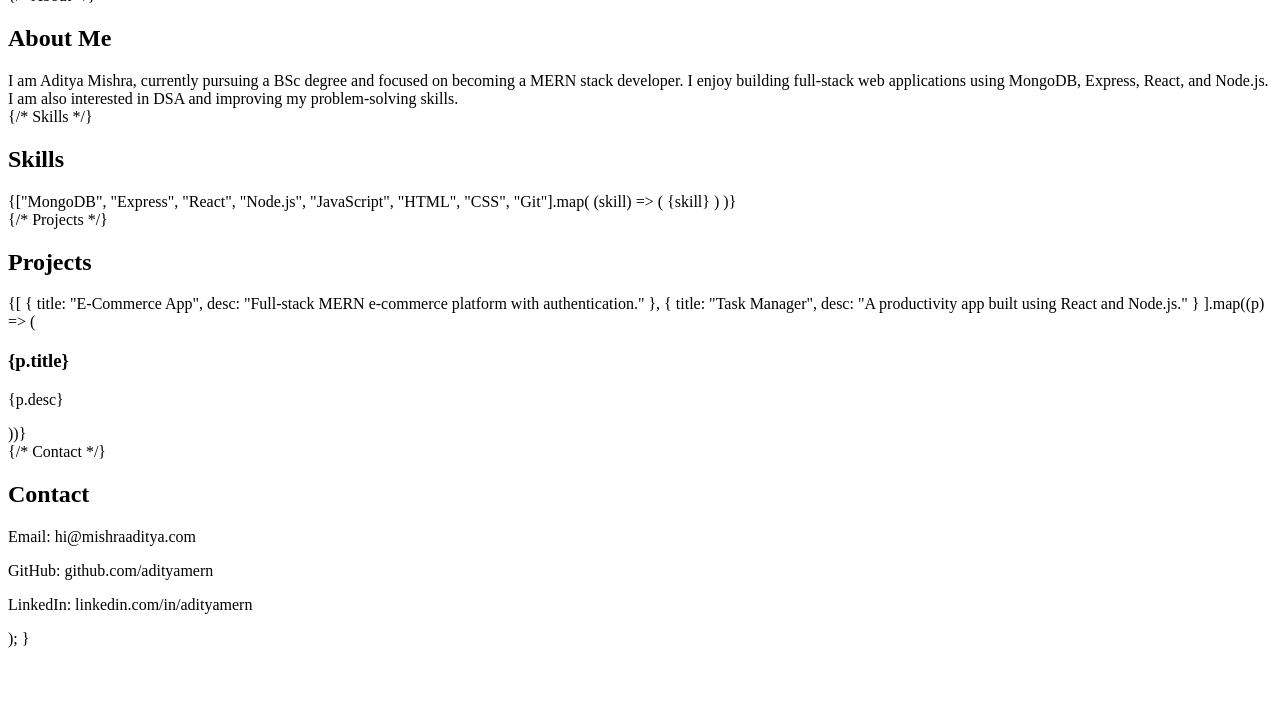
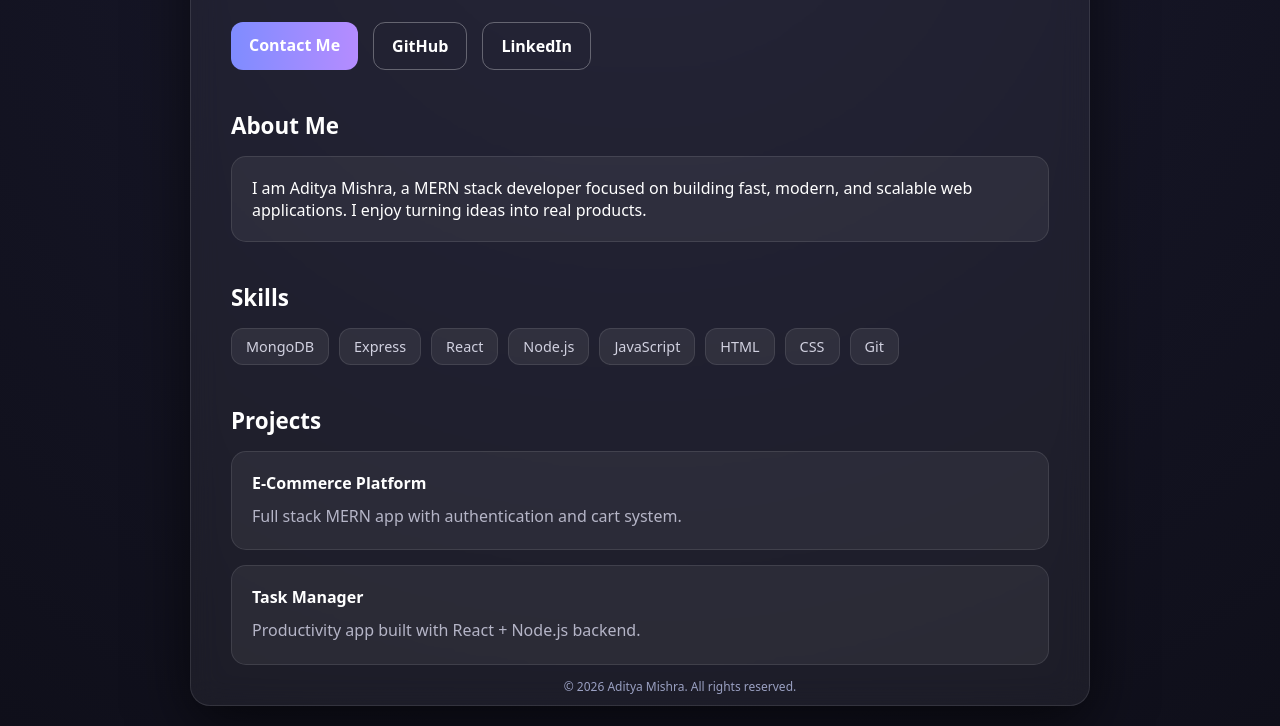
Before and after one commit to adityamern/aditya-mishra, a plain HTML site: page index.html in a window 1280 px wide. Shown: the part 165-891 px from the top of the page. Before the commit the page ends 821 px from the top, so only its background shows below. Drawn offline with Linux system fonts and the light colour scheme.

Commit message:
Update index.html

```diff
--- a/index.html
+++ b/index.html
@@ -1,85 +1,202 @@
-import { Card, CardContent } from "@/components/ui/card";
-import { Button } from "@/components/ui/button";
-import { motion } from "framer-motion";
+<!DOCTYPE html>
+<html lang="en">
+<head>
+<meta charset="UTF-8" />
+<meta name="viewport" content="width=device-width, initial-scale=1.0"/>
+<title>Aditya Mishra | Portfolio</title>
 
-export default function Portfolio() {
-  return (
-    <div className="min-h-screen bg-gray-950 text-white p-6 md:p-12">
-      {/* Hero Section */}
-      <section className="text-center mb-16">
-        <motion.h1
-          initial={{ opacity: 0, y: -20 }}
-          animate={{ opacity: 1, y: 0 }}
-          className="text-4xl md:text-6xl font-bold"
-        >
-          Hi, I’m Aditya Mishra 👋
-        </motion.h1>
-        <p className="text-gray-400 mt-4 text-lg">
-          MERN Stack Developer | BCA Student | Tech Enthusiast
-        </p>
-        <div className="mt-6 flex gap-4 justify-center">
-          <Button asChild>
-            <a href="mailto:hi@mishraaditya.com">Contact Me</a>
-          </Button>
-          <Button variant="outline" asChild>
-            <a href="https://github.com/adityamern" target="_blank">GitHub</a>
-          </Button>
-        </div>
-      </section>
+<style>
+*{
+  margin:0;
+  padding:0;
+  box-sizing:border-box;
+  font-family:system-ui, -apple-system, Segoe UI, Roboto, sans-serif;
+}
 
-      {/* About */}
-      <section className="mb-16">
-        <h2 className="text-2xl font-semibold mb-4">About Me</h2>
-        <Card className="bg-gray-900 border-gray-800">
-          <CardContent className="p-6 text-gray-300">
-            I am Aditya Mishra, currently pursuing a BSc degree and focused on becoming a MERN stack developer.
-            I enjoy building full-stack web applications using MongoDB, Express, React, and Node.js.
-            I am also interested in DSA and improving my problem-solving skills.
-          </CardContent>
-        </Card>
-      </section>
+body{
+  background: radial-gradient(circle at top, #1a1a2e, #0f0f1a);
+  color:white;
+  min-height:100vh;
+  display:flex;
+  align-items:center;
+  justify-content:center;
+  padding:20px;
+}
 
-      {/* Skills */}
-      <section className="mb-16">
-        <h2 className="text-2xl font-semibold mb-4">Skills</h2>
-        <div className="grid grid-cols-2 md:grid-cols-4 gap-4">
-          {["MongoDB", "Express", "React", "Node.js", "JavaScript", "HTML", "CSS", "Git"].map(
-            (skill) => (
-              <Card key={skill} className="bg-gray-900 border-gray-800">
-                <CardContent className="p-4 text-center text-gray-300">
-                  {skill}
-                </CardContent>
-              </Card>
-            )
-          )}
-        </div>
-      </section>
+.container{
+  max-width:900px;
+  width:100%;
+  background: rgba(255,255,255,0.05);
+  backdrop-filter: blur(15px);
+  border:1px solid rgba(255,255,255,0.1);
+  border-radius:20px;
+  padding:40px;
+  box-shadow:0 20px 60px rgba(0,0,0,0.6);
+}
 
-      {/* Projects */}
-      <section className="mb-16">
-        <h2 className="text-2xl font-semibold mb-4">Projects</h2>
-        <div className="grid md:grid-cols-2 gap-6">
-          {[
-            { title: "E-Commerce App", desc: "Full-stack MERN e-commerce platform with authentication." },
-            { title: "Task Manager", desc: "A productivity app built using React and Node.js." }
-          ].map((p) => (
-            <Card key={p.title} className="bg-gray-900 border-gray-800">
-              <CardContent className="p-6">
-                <h3 className="text-xl font-semibold">{p.title}</h3>
-                <p className="text-gray-400 mt-2">{p.desc}</p>
-              </CardContent>
-            </Card>
-          ))}
-        </div>
-      </section>
+/* HERO */
+h1{
+  font-size:3rem;
+  background: linear-gradient(90deg,#7f8cff,#b58cff,#7fffd4);
+  -webkit-background-clip:text;
+  color:transparent;
+}
 
-      {/* Contact */}
-      <section className="text-center">
-        <h2 className="text-2xl font-semibold mb-4">Contact</h2>
-        <p className="text-gray-400">Email: hi@mishraaditya.com</p>
-        <p className="text-gray-400">GitHub: github.com/adityamern</p>
-        <p className="text-gray-400">LinkedIn: linkedin.com/in/adityamern</p>
-      </section>
+p{
+  color:#b5b5c7;
+  margin-top:10px;
+  line-height:1.6;
+}
+
+/* BUTTONS */
+.buttons{
+  margin-top:25px;
+  display:flex;
+  gap:15px;
+  flex-wrap:wrap;
+}
+
+.btn{
+  padding:12px 18px;
+  border-radius:12px;
+  border:none;
+  cursor:pointer;
+  font-weight:600;
+  transition:0.3s;
+  text-decoration:none;
+  display:inline-block;
+}
+
+.btn-primary{
+  background: linear-gradient(90deg,#7f8cff,#b58cff);
+  color:white;
+}
+
+.btn-outline{
+  border:1px solid rgba(255,255,255,0.3);
+  color:white;
+  background:transparent;
+}
+
+.btn:hover{
+  transform:translateY(-3px);
+}
+
+/* SECTIONS */
+.section{
+  margin-top:40px;
+}
+
+h2{
+  margin-bottom:15px;
+  font-size:1.4rem;
+  color:#ffffff;
+}
+
+/* SKILLS */
+.skills{
+  display:flex;
+  flex-wrap:wrap;
+  gap:10px;
+}
+
+.skill{
+  padding:8px 14px;
+  background:rgba(255,255,255,0.07);
+  border:1px solid rgba(255,255,255,0.1);
+  border-radius:12px;
+  font-size:0.9rem;
+  color:#d1d1e0;
+}
+
+/* CARDS */
+.card{
+  padding:20px;
+  border-radius:15px;
+  background:rgba(255,255,255,0.06);
+  border:1px solid rgba(255,255,255,0.1);
+  margin-top:15px;
+  transition:0.3s;
+}
+
+.card:hover{
+  transform:scale(1.02);
+  background:rgba(255,255,255,0.09);
+}
+
+/* FOOTER */
+footer{
+  margin-top:40px;
+  text-align:center;
+  color:#888;
+  font-size:0.85rem;
+}
+  .copyright-footer {
+  position: fixed;
+  bottom: 10px;
+  width: 100%;
+  text-align: center;
+  font-size: 0.75rem;
+  color: #9aa0c2;
+  pointer-events: none;
+}
+</style>
+</head>
+
+<body>
+
+<div class="container">
+
+  <h1>Aditya Mishra</h1>
+  <p>MERN Stack Developer • BSc Student • Building modern web experiences</p>
+
+  <div class="buttons">
+    <a class="btn btn-primary" href="mailto:hi@mishraaditya.com">Contact Me</a>
+    <a class="btn btn-outline" href="https://github.com/adityamern" target="_blank">GitHub</a>
+    <a class="btn btn-outline" href="https://linkedin.com/in/adityamern" target="_blank">LinkedIn</a>
+  </div>
+
+  <div class="section">
+    <h2>About Me</h2>
+    <div class="card">
+      I am Aditya Mishra, a MERN stack developer focused on building fast,
+      modern, and scalable web applications. I enjoy turning ideas into real products.
     </div>
-  );
-}
+  </div>
+
+  <div class="section">
+    <h2>Skills</h2>
+    <div class="skills">
+      <div class="skill">MongoDB</div>
+      <div class="skill">Express</div>
+      <div class="skill">React</div>
+      <div class="skill">Node.js</div>
+      <div class="skill">JavaScript</div>
+      <div class="skill">HTML</div>
+      <div class="skill">CSS</div>
+      <div class="skill">Git</div>
+    </div>
+  </div>
+
+  <div class="section">
+    <h2>Projects</h2>
+
+    <div class="card">
+      <b>E-Commerce Platform</b>
+      <p>Full stack MERN app with authentication and cart system.</p>
+    </div>
+
+    <div class="card">
+      <b>Task Manager</b>
+      <p>Productivity app built with React + Node.js backend.</p>
+    </div>
+  </div>
+
+<div class="copyright-footer">
+  © 2026 Aditya Mishra. All rights reserved.
+</div>
+
+</div>
+
+</body>
+</html>
```
